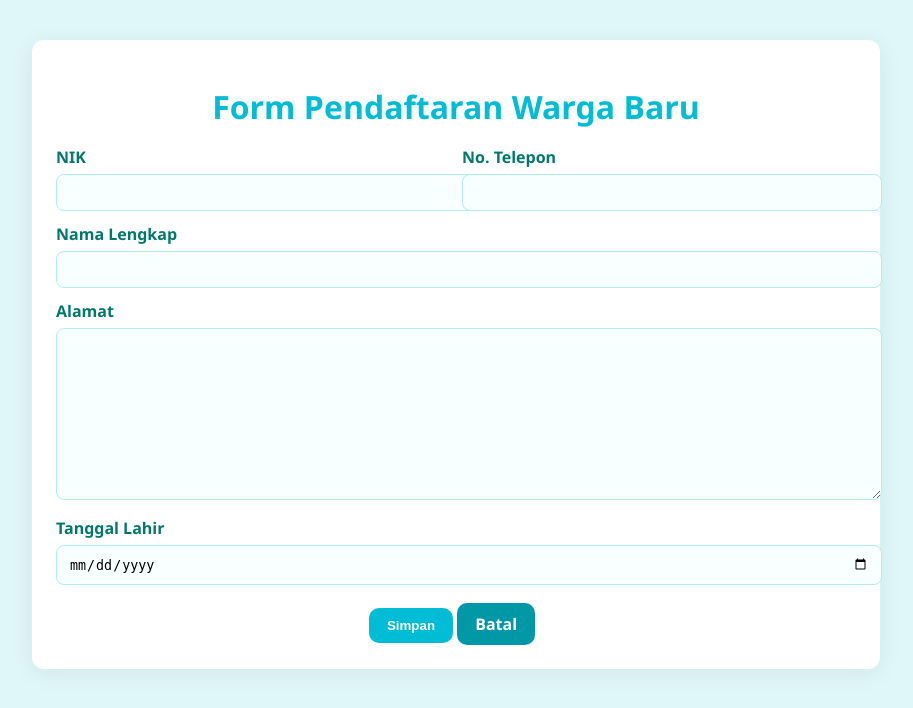
After one commit to ZCKHGL/FrameworkS5, a Django app: page /warga/add/ in a window 1280 px wide. The commit adds this page. Shown: the top 708 px of the page, without its empty margins (184-1097 px from the left). Run offline with Django 5.2, Linux system fonts and the light colour scheme.

Commit message:
praktikum 3

```diff
--- /dev/null
+++ b/data_kelurahan/warga/forms.py
@@ -0,0 +1,19 @@
+from django import forms
+from .models import Warga, Pengaduan
+
+class WargaForm(forms.ModelForm):
+    class Meta:
+        model = Warga
+        fields = ['nik', 'nama_lengkap', 'alamat', 'tanggal_lahir', 'no_telepon']
+        widgets = {
+            'tanggal_lahir': forms.DateInput(attrs={'type': 'date'}),
+        }
+
+
+class PengaduanForm(forms.ModelForm):
+    class Meta:
+        model = Pengaduan
+        fields = ['pelapor', 'judul', 'isi']
+        widgets = {
+            'isi': forms.Textarea(attrs={'rows':4}),
+        }
--- a/data_kelurahan/warga/models.py
+++ b/data_kelurahan/warga/models.py
@@ -14,6 +14,11 @@ class Warga(models.Model):
     )
     alamat = models.TextField(
         verbose_name="Alamat Tinggal"
+    )
+    tanggal_lahir = models.DateField(
+        blank=True,
+        null=True,
+        verbose_name="Tanggal Lahir"
     )
     no_telepon = models.CharField(
         max_length=15,
--- /dev/null
+++ b/data_kelurahan/warga/templates/warga/warga_form.html
@@ -0,0 +1,66 @@
+<!DOCTYPE html>
+<html lang="en">
+<head>
+    <meta charset="UTF-8">
+    <meta name="viewport" content="width=device-width, initial-scale=1.0">
+    <title>Tambah Warga Baru</title>
+    <style>
+        body { background: #e0f7fa; font-family: 'Segoe UI', Arial, sans-serif; color:#333; margin:0; }
+        .container { max-width:800px; margin:40px auto; background:#fff; padding:24px; border-radius:12px; box-shadow:0 4px 24px rgba(0,0,0,0.07); }
+        h1 { color:#00bcd4; text-align:center; margin-bottom:18px; }
+        form { display:block; }
+        .form-row { display:flex; gap:12px; margin-bottom:12px; }
+        .form-row .field { flex:1; }
+        label { display:block; font-weight:600; margin-bottom:6px; color:#00796b; }
+        input[type=text], textarea, input[type=date] { width:100%; padding:10px 12px; border:1px solid #b2ebf2; border-radius:8px; background:#f7ffff; }
+        textarea { min-height:100px; resize:vertical; }
+        .actions { text-align:center; margin-top:18px; }
+        .btn { display:inline-block; background:#00bcd4; color:#fff; padding:10px 18px; border-radius:10px; text-decoration:none; border:none; cursor:pointer; font-weight:700; }
+        .btn.secondary { background:#0097a7; margin-right:8px; }
+    </style>
+</head>
+<body>
+    <div class="container">
+        <h1>Form Pendaftaran Warga Baru</h1>
+        <form method="post">
+            {% csrf_token %}
+            <div class="form-row">
+                <div class="field">
+                    <label for="id_nik">NIK</label>
+                    {{ form.nik }}
+                </div>
+                <div class="field">
+                    <label for="id_no_telepon">No. Telepon</label>
+                    {{ form.no_telepon }}
+                </div>
+            </div>
+
+            <div class="form-row">
+                <div class="field">
+                    <label for="id_nama_lengkap">Nama Lengkap</label>
+                    {{ form.nama_lengkap }}
+                </div>
+            </div>
+
+            <div class="form-row">
+                <div class="field">
+                    <label for="id_alamat">Alamat</label>
+                    {{ form.alamat }}
+                </div>
+            </div>
+
+            <div class="form-row">
+                <div class="field">
+                    <label for="id_tanggal_lahir">Tanggal Lahir</label>
+                    {{ form.tanggal_lahir }}
+                </div>
+            </div>
+
+            <div class="actions">
+                <button type="submit" class="btn">Simpan</button>
+                <a href="{% url 'warga_list' %}" class="btn secondary">Batal</a>
+            </div>
+        </form>
+    </div>
+</body>
+</html>
--- a/data_kelurahan/warga/urls.py
+++ b/data_kelurahan/warga/urls.py
@@ -1,8 +1,10 @@
 from django.urls import path
-from .views import WargaListView, WargaDetailView, PengaduanListView
+from .views import WargaListView, WargaDetailView, PengaduanListView, WargaCreateView, PengaduanCreateView
 
 urlpatterns = [
     path('warga/',WargaListView.as_view(), name='warga_list'),
     path('<int:pk>/', WargaDetailView.as_view(), name='warga_detail'),
-    path('pengaduan/', PengaduanListView.as_view(), name='pengaduan_list')
+    path('pengaduan/', PengaduanListView.as_view(), name='pengaduan_list'),
+    path('pengaduan/tambah/', PengaduanCreateView.as_view(), name='pengaduan_add'),
+    path('warga/add/', WargaCreateView.as_view(), name='warga_add'),
 ]
--- a/data_kelurahan/warga/views.py
+++ b/data_kelurahan/warga/views.py
@@ -1,6 +1,8 @@
 from django.shortcuts import render
-from django.views.generic import ListView, DetailView
+from django.views.generic import ListView, DetailView, CreateView
 from .models import Warga, Pengaduan
+from django.urls import reverse_lazy
+from .forms import WargaForm, PengaduanForm
 
 # Create your views here.
 class WargaListView(ListView):
@@ -11,3 +13,16 @@ class WargaDetailView(DetailView):
 
 class PengaduanListView(ListView):
     model = Pengaduan
+
+class WargaCreateView(CreateView):
+    model = Warga
+    form_class = WargaForm
+    template_name = 'warga/warga_form.html'
+    success_url = reverse_lazy('warga_list')
+
+
+class PengaduanCreateView(CreateView):
+    model = Pengaduan
+    form_class = PengaduanForm
+    template_name = 'warga/pengaduan_form.html'
+    success_url = reverse_lazy('pengaduan_list')
```
Also changed, not shown: data_kelurahan/warga/templates/warga/pengaduan_form.html (added, +55 -0 lines), data_kelurahan/warga/templates/warga/warga_list.html (+25 -3 lines), data_kelurahan/db.sqlite3, data_kelurahan/warga/migrations/0003_warga_tanggal_lahir.py.
